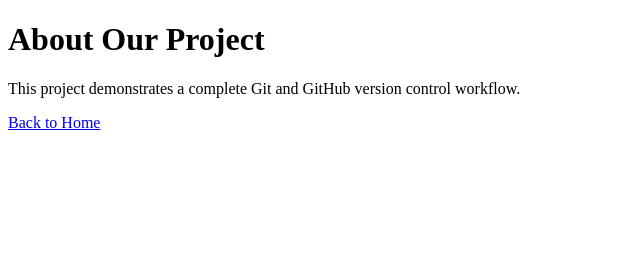
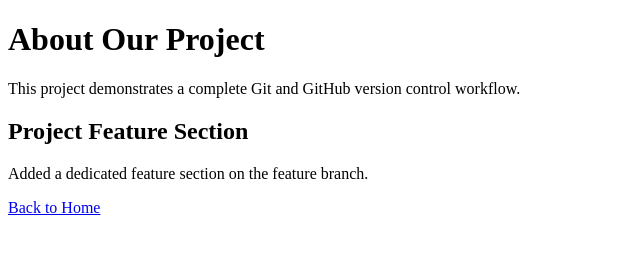
Before and after one commit to Thesexymann/BITS_ass_proj, a plain HTML site: page about.html in a window 1280 px wide. Shown: the whole page, without its empty margins (0-640 px from the left). Drawn offline with Linux system fonts and the light colour scheme.

Commit message:
Feat(about): Add feature section to about.html on feature branch

```diff
--- a/about.html
+++ b/about.html
@@ -7,6 +7,10 @@
 <body>
     <h1>About Our Project</h1>
     <p>This project demonstrates a complete Git and GitHub version control workflow.</p>
+    <section id="team">
+        <h2>Project Feature Section</h2>
+        <p>Added a dedicated feature section on the feature branch.</p>
+    </section>
     <a href="index.html">Back to Home</a>
 </body>
 </html>
```
